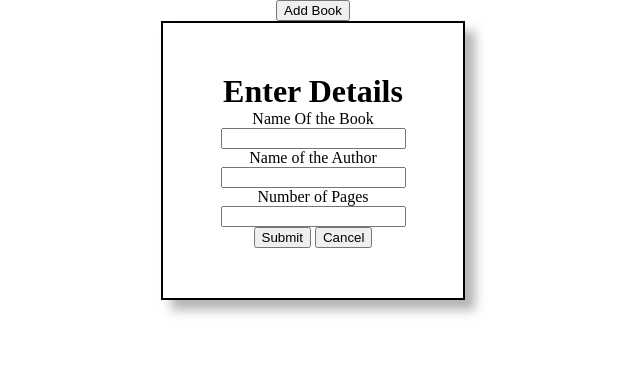
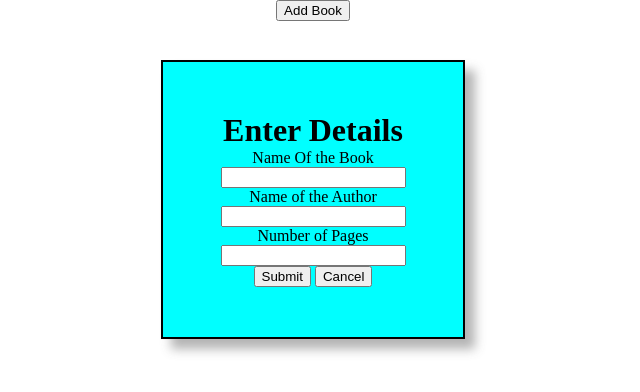
Before and after one commit to Surajnairx/Project-Library, a plain HTML site: page index.html in a window 1280 px wide. Both pictures are taken after a click on the button "Add Book". Shown: the whole page, without its empty margins (327-967 px from the left). Drawn offline with Linux system fonts and the light colour scheme.

Commit message:
final changes done

```diff
--- a/styles.css
+++ b/styles.css
@@ -2,10 +2,29 @@
   margin: 0;
 }
 body {
+  z-index: 0;
+  text-align: center;
+}
+.display-block {
+  z-index: -1;
   display: flex;
-  flex-direction: column;
-  justify-content: center;
+  flex-wrap: wrap;
+  justify-content: space-around;
   align-items: center;
+}
+.book-display {
+  text-align: center;
+  width: 100px;
+  padding: 35px;
+  border: 5px solid black;
+  box-shadow: 10px 10px 10px hsla(0, 0%, 32%, 0.432);
+}
+
+#inputForm {
+  z-index: 1;
+  text-align: center;
+  display: flex;
+  justify-content: space-around;
 }
 form {
   text-align: center;
@@ -13,4 +32,11 @@ form {
   padding: 50px;
   border: 2px solid black;
   box-shadow: 10px 10px 10px hsla(0, 0%, 32%, 0.432);
+  z-index: 1;
+  margin: 10px auto;
+  background-color: aqua;
+  display: none;
+  position: fixed;
+  top: 50px;
+  z-index: 1;
 }
```
